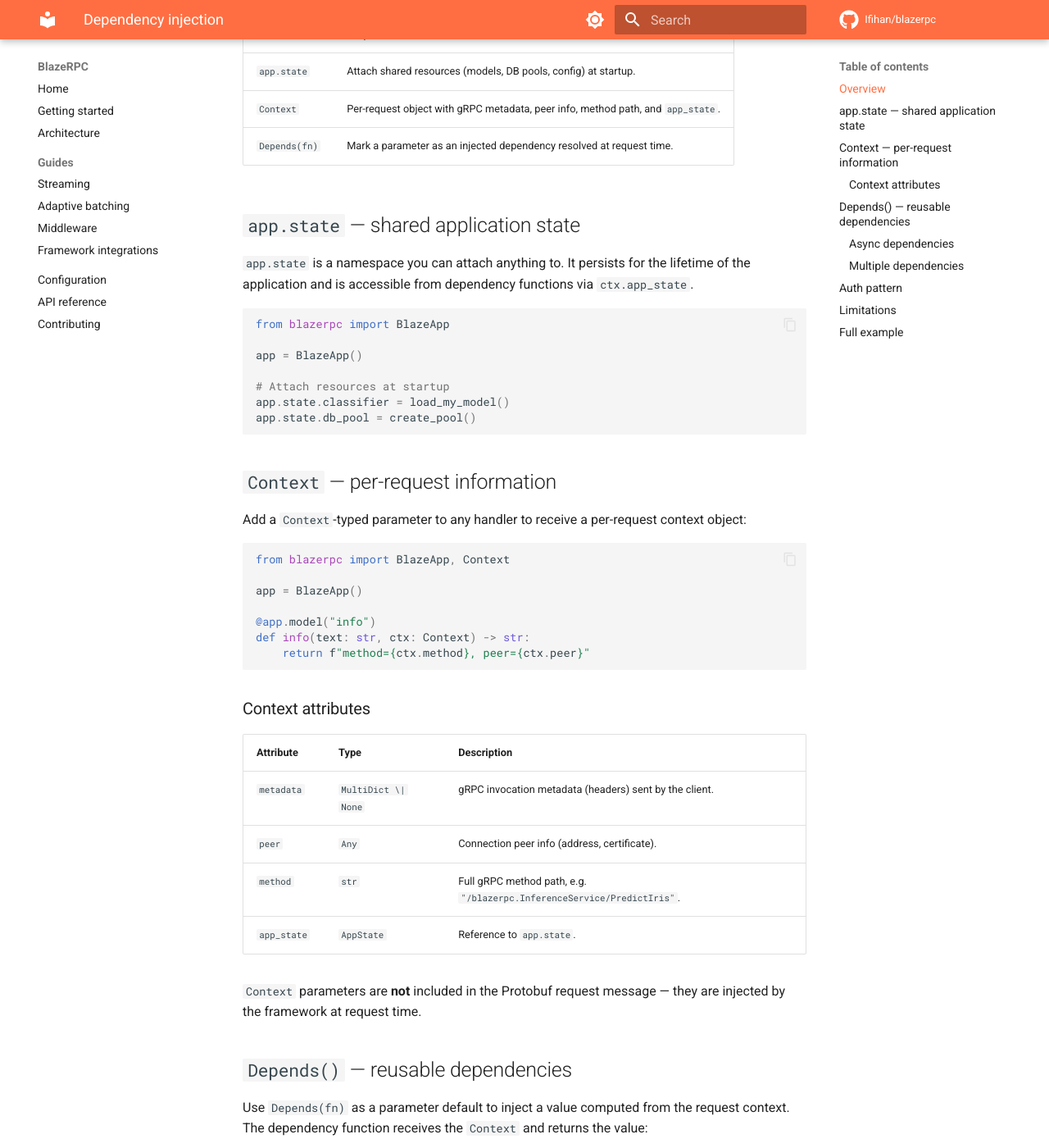
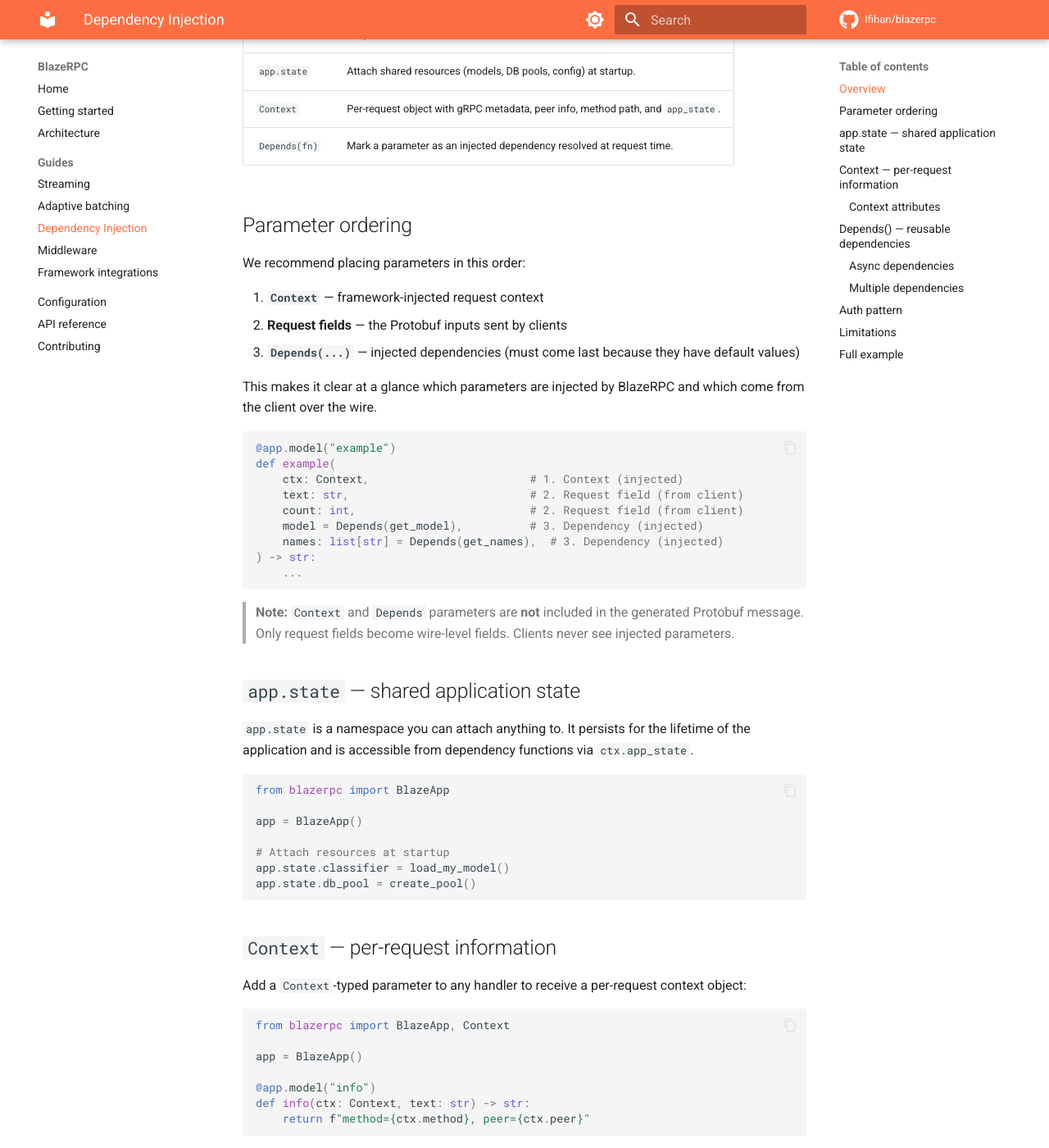
Before and after one commit to Ifihan/blazerpc, an MkDocs documentation site: the page built from docs/guides/dependency-injection.md, in a window 1280 px wide and 1400 px high, scrolled down 370 px. Shown: the whole window at 82% size. Built offline with MkDocs 1.6.1 and Material for MkDocs 9.7.7, drawn with Linux system fonts in a browser that asks for light colours; comment, search, counter and statistics services are not loaded; some of the changed text lies outside the part shown.

Commit message:
feat: update di implementation and all-round docs

````diff
--- a/docs/api-reference.md
+++ b/docs/api-reference.md
@@ -76,13 +76,15 @@
 
 ## `blazerpc.Context`
 
-Per-request context object injected into handler parameters. Add a `Context`-typed parameter to receive it automatically.
+Per-request context object injected into handler parameters. Add a `Context`-typed parameter to receive it automatically. `Context` parameters are **not** included in the Protobuf request message — clients never send them.
+
+**Convention:** Place `Context` before request fields. See [Parameter ordering](guides/dependency-injection.md#parameter-ordering) for the full convention.
 
 ```python
 from blazerpc import Context
 
 @app.model("info")
-def info(text: str, ctx: Context) -> str:
+def info(ctx: Context, text: str) -> str:
     return f"method={ctx.method}, peer={ctx.peer}"
 ```
 
@@ -97,7 +99,9 @@
 
 ## `blazerpc.Depends`
 
-Mark a handler parameter as an injected dependency. The dependency function receives the per-request `Context` and returns the value to inject. Both sync and async functions are supported.
+Mark a handler parameter as an injected dependency. Use `Depends(fn)` as the parameter's default value. The dependency function receives the per-request `Context` and returns the value to inject. Both sync and async functions are supported. `Depends` parameters are **not** included in the Protobuf message — clients never send them.
+
+**Convention:** Place `Depends` parameters after request fields. See [Parameter ordering](guides/dependency-injection.md#parameter-ordering) for the full convention.
 
 ```python
 from blazerpc import Context, Depends
@@ -337,7 +341,7 @@
 
 ### `blazerpc.runtime.batcher.Batcher`
 
-Adaptive request batcher. Collects individual requests into batches.
+Adaptive request batcher. Collects individual requests into batches. Automatically managed by `BlazeApp.serve()` — batchers are created for each non-streaming, non-DI model and stopped on shutdown. Batchers are **not** created for streaming models or models that use `Context`/`Depends` (see [Automatic exclusions](guides/batching.md#automatic-exclusions)).
 
 | Constructor parameter | Type    | Default | Description                         |
 | --------------------- | ------- | ------- | ----------------------------------- |
--- a/docs/guides/dependency-injection.md
+++ b/docs/guides/dependency-injection.md
@@ -1,4 +1,4 @@
-# Dependency injection
+# Dependency Injection
 
 BlazeRPC provides a FastAPI-style dependency injection system that lets your model handlers access gRPC metadata, shared application state, and reusable dependencies — without coupling to the transport layer.
 
@@ -6,11 +6,35 @@
 
 Three building blocks:
 
-| API | Purpose |
-| --- | ------- |
-| `app.state` | Attach shared resources (models, DB pools, config) at startup. |
-| `Context` | Per-request object with gRPC metadata, peer info, method path, and `app_state`. |
-| `Depends(fn)` | Mark a parameter as an injected dependency resolved at request time. |
+| API           | Purpose                                                                         |
+| ------------- | ------------------------------------------------------------------------------- |
+| `app.state`   | Attach shared resources (models, DB pools, config) at startup.                  |
+| `Context`     | Per-request object with gRPC metadata, peer info, method path, and `app_state`. |
+| `Depends(fn)` | Mark a parameter as an injected dependency resolved at request time.            |
+
+## Parameter ordering
+
+We recommend placing parameters in this order:
+
+1. **`Context`** — framework-injected request context
+2. **Request fields** — the Protobuf inputs sent by clients
+3. **`Depends(...)`** — injected dependencies (must come last because they have default values)
+
+This makes it clear at a glance which parameters are injected by BlazeRPC and which come from the client over the wire.
+
+```python
+@app.model("example")
+def example(
+    ctx: Context,                        # 1. Context (injected)
+    text: str,                           # 2. Request field (from client)
+    count: int,                          # 2. Request field (from client)
+    model = Depends(get_model),          # 3. Dependency (injected)
+    names: list[str] = Depends(get_names),  # 3. Dependency (injected)
+) -> str:
+    ...
+```
+
+> **Note:** `Context` and `Depends` parameters are **not** included in the generated Protobuf message. Only request fields become wire-level fields. Clients never see injected parameters.
 
 ## `app.state` — shared application state
 
@@ -36,18 +60,18 @@
 app = BlazeApp()
 
 @app.model("info")
-def info(text: str, ctx: Context) -> str:
+def info(ctx: Context, text: str) -> str:
     return f"method={ctx.method}, peer={ctx.peer}"
 ```
 
 ### Context attributes
 
-| Attribute | Type | Description |
-| --------- | ---- | ----------- |
-| `metadata` | `MultiDict \| None` | gRPC invocation metadata (headers) sent by the client. |
-| `peer` | `Any` | Connection peer info (address, certificate). |
-| `method` | `str` | Full gRPC method path, e.g. `"/blazerpc.InferenceService/PredictIris"`. |
-| `app_state` | `AppState` | Reference to `app.state`. |
+| Attribute   | Type                | Description                                                             |
+| ----------- | ------------------- | ----------------------------------------------------------------------- |
+| `metadata`  | `MultiDict \| None` | gRPC invocation metadata (headers) sent by the client.                  |
+| `peer`      | `Any`               | Connection peer info (address, certificate).                            |
+| `method`    | `str`               | Full gRPC method path, e.g. `"/blazerpc.InferenceService/PredictIris"`. |
+| `app_state` | `AppState`          | Reference to `app.state`.                                               |
 
 `Context` parameters are **not** included in the Protobuf request message — they are injected by the framework at request time.
 
@@ -103,8 +127,8 @@
 
 @app.model("label")
 def label(
+    ctx: Context,
     features: list[float],
-    ctx: Context,
     model = Depends(get_model),
     names: list[str] = Depends(get_class_names),
 ) -> str:
@@ -141,7 +165,7 @@
 
 ## Limitations
 
-- **Batched handlers**: When batching is enabled, the batcher coalesces multiple requests. Dependencies are resolved per-request before batching, but only request-field kwargs are passed through the batcher. If your handler uses both `Depends` and batching, the dependency values come from the individual request context, not the batch.
+- **Batching is disabled for DI models**: Models that use `Context` or `Depends` are automatically excluded from the batcher. They are called individually per request, even when `enable_batching=True`. A log warning is emitted at startup for each excluded model. See [Adaptive batching — Automatic exclusions](batching.md#automatic-exclusions) for details.
 - **No nested dependencies**: `Depends` functions receive `Context` only — they cannot declare their own `Depends` parameters. Keep dependency functions simple.
 
 ## Full example
--- a/mkdocs.yml
+++ b/mkdocs.yml
@@ -39,6 +39,7 @@
   - Guides:
       - Streaming: guides/streaming.md
       - Adaptive batching: guides/batching.md
+      - Dependency Injection: guides/dependency-injection.md
       - Middleware: guides/middleware.md
       - Framework integrations: guides/integrations.md
   - Configuration: configuration.md
--- a/pyproject.toml
+++ b/pyproject.toml
@@ -61,3 +61,8 @@
 [tool.mypy]
 python_version = "3.10"
 strict = true
+
+[dependency-groups]
+dev = [
+    "mkdocs-material>=9.7.1",
+]
````
Also changed, not shown: docs/guides/batching.md (+15 -16 lines), 5 other files.
